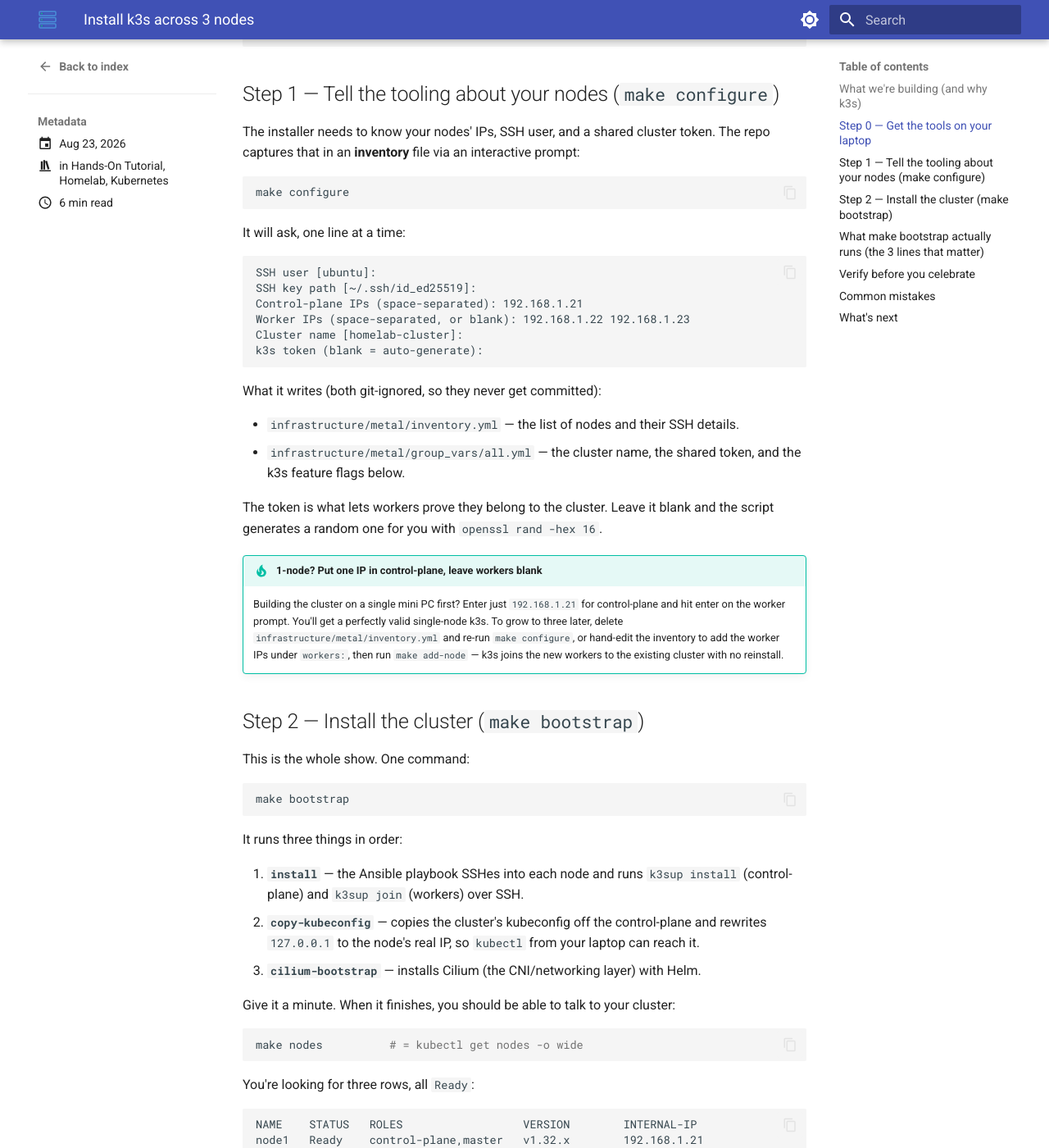
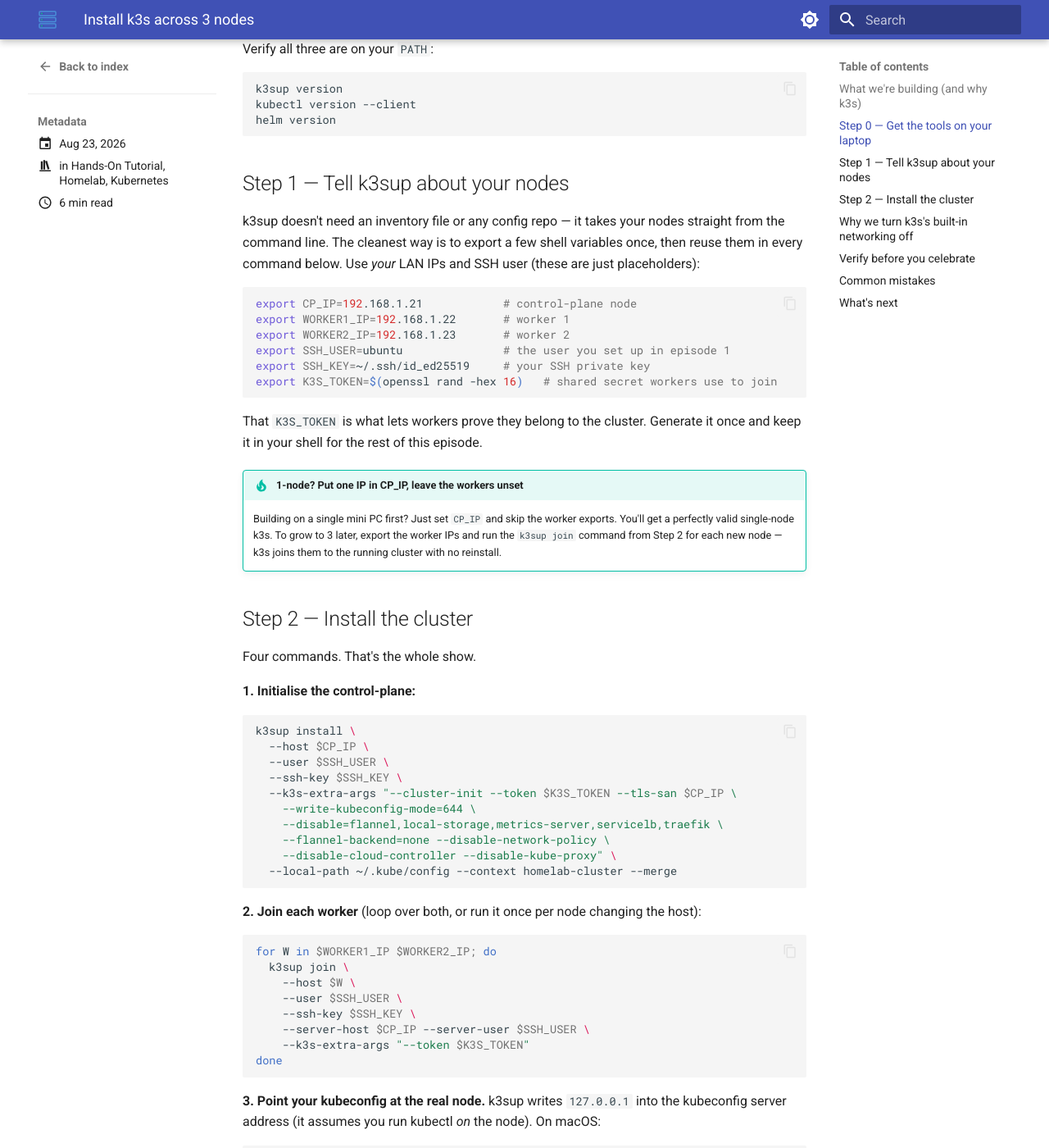
Before and after one commit to shubhamwagh/blog, an MkDocs documentation site: the page built from docs/posts/hands-on-ep2-install-k3s.md, in a window 1280 px wide and 1400 px high, scrolled down 1830 px. Shown: the whole window at 82% size. Built offline with MkDocs 1.6.1 and Material for MkDocs 9.7.7, drawn with Linux system fonts in a browser that asks for light colours; comment, search, counter and statistics services are not loaded; some of the changed text lies outside the part shown.

Commit message:
Fix ep2: remove make/homeops wrapper refs; use raw k3sup+kubectl+helm

````diff
--- a/docs/posts/hands-on-ep2-install-k3s.md
+++ b/docs/posts/hands-on-ep2-install-k3s.md
@@ -1,6 +1,6 @@
 ---
 date: 2026-08-23
-description: The moment the metal becomes a cluster — install k3s across 3 nodes with k3sup over SSH, grab a kubeconfig, and let Cilium take over networking. Makefile wrapper and raw commands shown side-by-side.
+description: The moment the metal becomes a cluster — install k3s across 3 nodes with k3sup over SSH, grab a kubeconfig, and let Cilium take over networking. Shown as raw, copy-pasteable commands — no private repo or Makefile required.
 categories:
   - Hands-On Tutorial
   - Homelab
@@ -72,20 +72,19 @@ API port (6443).
     [k3sup](https://github.com/alexellis/k3sup) is a little Go tool from Alex Ellis. You run it
     from your laptop; it SSHes into each node, installs k3s, and writes a `kubeconfig` back to
     you. It's the difference between "I clicked through a GUI on every node" and "one command
-    provisioned the whole cluster." The `make` commands below are just a friendly wrapper around
-    it.
+    provisioned the whole cluster." You'll run k3sup directly with its own flags below — no
+    wrapper or config repo needed.
 
 ## Step 0 — Get the tools on your laptop
 
-You need two things on your **control machine** (the laptop you SSH from): `k3sup` and `kubectl`.
-The repo pins exact versions with [mise](https://mise.jdx.dev) and install them via Homebrew:
+You need three small binaries on the **control machine** (the laptop you SSH from):
 
-```bash
-# from the homeops repo root
-make tools        # runs `brew bundle` + `mise install`
-```
+- `k3sup`  — SSHes into each node and installs k3s
+- `kubectl` — talks to the cluster
+- `helm`   — installs Cilium from its chart a little later
 
-If you're not on a Mac or don't use Homebrew, install them directly:
+Install them however you like (Homebrew, apt, a direct curl — it doesn't matter for the rest of
+this episode). The direct path that works everywhere:
 
 ```bash
 # k3sup
@@ -95,70 +94,105 @@ sudo install k3sup /usr/local/bin/
 # kubectl (Linux example; pick your arch)
 curl -LO "https://dl.k8s.io/release/$(curl -L -s https://dl.k8s.io/release/stable.txt)/bin/linux/amd64/kubectl"
 sudo install kubectl /usr/local/bin/
+
+# helm
+curl -fsSL https://raw.githubusercontent.com/helm/helm/main/scripts/get-helm-3 | bash
 ```
 
-Verify both are on your `PATH`:
+Verify all three are on your `PATH`:
 
 ```bash
 k3sup version
 kubectl version --client
+helm version
 ```
 
-## Step 1 — Tell the tooling about your nodes (`make configure`)
+## Step 1 — Tell k3sup about your nodes
 
-The installer needs to know your nodes' IPs, SSH user, and a shared cluster token. The repo
-captures that in an **inventory** file via an interactive prompt:
+k3sup doesn't need an inventory file or any config repo — it takes your nodes straight from the
+command line. The cleanest way is to export a few shell variables once, then reuse them in every
+command below. Use *your* LAN IPs and SSH user (these are just placeholders):
 
 ```bash
-make configure
+export CP_IP=192.168.1.21            # control-plane node
+export WORKER1_IP=192.168.1.22       # worker 1
+export WORKER2_IP=192.168.1.23       # worker 2
+export SSH_USER=ubuntu               # the user you set up in episode 1
+export SSH_KEY=~/.ssh/id_ed25519     # your SSH private key
+export K3S_TOKEN=$(openssl rand -hex 16)   # shared secret workers use to join
 ```
 
-It will ask, one line at a time:
+That `K3S_TOKEN` is what lets workers prove they belong to the cluster. Generate it once and keep
+it in your shell for the rest of this episode.
 
-```text
-SSH user [ubuntu]:
-SSH key path [~/.ssh/id_ed25519]:
-Control-plane IPs (space-separated): 192.168.1.21
-Worker IPs (space-separated, or blank): 192.168.1.22 192.168.1.23
-Cluster name [homelab-cluster]:
-k3s token (blank = auto-generate):
+!!! tip "1-node? Put one IP in CP_IP, leave the workers unset"
+    Building on a single mini PC first? Just set `CP_IP` and skip the worker exports. You'll get
+    a perfectly valid single-node k3s. To grow to 3 later, export the worker IPs and run the
+    `k3sup join` command from Step 2 for each new node — k3s joins them to the running cluster
+    with no reinstall.
+
+## Step 2 — Install the cluster
+
+Four commands. That's the whole show.
+
+**1. Initialise the control-plane:**
+
+```bash
+k3sup install \
+  --host $CP_IP \
+  --user $SSH_USER \
+  --ssh-key $SSH_KEY \
+  --k3s-extra-args "--cluster-init --token $K3S_TOKEN --tls-san $CP_IP \
+    --write-kubeconfig-mode=644 \
+    --disable=flannel,local-storage,metrics-server,servicelb,traefik \
+    --flannel-backend=none --disable-network-policy \
+    --disable-cloud-controller --disable-kube-proxy" \
+  --local-path ~/.kube/config --context homelab-cluster --merge
 ```
 
-What it writes (both git-ignored, so they never get committed):
-
-- `infrastructure/metal/inventory.yml` — the list of nodes and their SSH details.
-- `infrastructure/metal/group_vars/all.yml` — the cluster name, the shared token, and the
-  k3s feature flags below.
-
-The token is what lets workers prove they belong to the cluster. Leave it blank and the script
-generates a random one for you with `openssl rand -hex 16`.
-
-!!! tip "1-node? Put one IP in control-plane, leave workers blank"
-    Building the cluster on a single mini PC first? Enter just `192.168.1.21` for control-plane
-    and hit enter on the worker prompt. You'll get a perfectly valid single-node k3s. To grow to
-    three later, delete `infrastructure/metal/inventory.yml` and re-run `make configure`, or hand-edit the inventory to add the worker IPs under `workers:`, then run `make add-node` —
-    k3s joins the new workers to the existing cluster with no reinstall.
-
-## Step 2 — Install the cluster (`make bootstrap`)
-
-This is the whole show. One command:
+**2. Join each worker** (loop over both, or run it once per node changing the host):
 
 ```bash
-make bootstrap
+for W in $WORKER1_IP $WORKER2_IP; do
+  k3sup join \
+    --host $W \
+    --user $SSH_USER \
+    --ssh-key $SSH_KEY \
+    --server-host $CP_IP --server-user $SSH_USER \
+    --k3s-extra-args "--token $K3S_TOKEN"
+done
 ```
 
-It runs three things in order:
-
-1. **`install`** — the Ansible playbook SSHes into each node and runs `k3sup install` (control-plane)
-   and `k3sup join` (workers) over SSH.
-2. **`copy-kubeconfig`** — copies the cluster's kubeconfig off the control-plane and rewrites
-   `127.0.0.1` to the node's real IP, so `kubectl` from your laptop can reach it.
-3. **`cilium-bootstrap`** — installs Cilium (the CNI/networking layer) with Helm.
-
-Give it a minute. When it finishes, you should be able to talk to your cluster:
+**3. Point your kubeconfig at the real node.** k3sup writes `127.0.0.1` into the kubeconfig
+server address (it assumes you run kubectl *on* the node). On macOS:
 
 ```bash
-make nodes          # = kubectl get nodes -o wide
+sed -i '' "s/127.0.0.1/$CP_IP/g" ~/.kube/config
+```
+
+On Linux, drop the empty `''` argument:
+
+```bash
+sed -i "s/127.0.0.1/$CP_IP/g" ~/.kube/config
+```
+
+**4. Install Cilium** (the networking layer) with Helm:
+
+```bash
+helm repo add cilium https://helm.cilium.io/
+helm repo update
+helm install cilium cilium/cilium \
+  --namespace kube-system \
+  --set kubeProxyReplacement=true \
+  --set k8sServiceHost=$CP_IP \
+  --set k8sServicePort=6443 \
+  --set ipam.mode=cluster-pool
+```
+
+Give it a minute. Then confirm you can talk to the cluster:
+
+```bash
+kubectl get nodes -o wide
 ```
 
 You're looking for three rows, all `Ready`:
@@ -170,52 +204,27 @@ node2   Ready    <none>                 v1.32.x        192.168.1.22
 node3   Ready    <none>                 v1.32.x        192.168.1.23
 ```
 
-## What `make bootstrap` actually runs (the 3 lines that matter)
+## Why we turn k3s's built-in networking off
 
-The wrapper hides the details, but it helps to see what k3sup is really doing on each node.
-
-**Control-plane (init node):**
-
-```bash
-k3sup install \
-  --host 192.168.1.21 \
-  --user ubuntu \
-  --ssh-key ~/.ssh/id_ed25519 \
-  --k3s-extra-args '--cluster-init --token <TOKEN> --tls-san 192.168.1.21 \
-    --write-kubeconfig-mode=644 \
-    --disable=flannel,local-storage,metrics-server,servicelb,traefik \
-    --flannel-backend=none --disable-network-policy \
-    --disable-cloud-controller --disable-kube-proxy' \
-  --local-path ~/.kube/config --context homelab-cluster --merge
-```
-
-**Workers (join the control-plane):**
-
-```bash
-k3sup join \
-  --host 192.168.1.22 \
-  --user ubuntu \
-  --ssh-key ~/.ssh/id_ed25519 \
-  --server-host 192.168.1.21 \
-  --server-user ubuntu \
-  --k3s-extra-args '--token <TOKEN>'
-```
-
-Two flags deserve a callout, because they shape everything later:
+Two flags in that install command shape everything later, so they're worth a look:
 
 - **`--disable=flannel,...,traefik --disable-kube-proxy --flannel-backend=none`** — we *deliberately*
   turn k3s's built-in networking (flannel), service load-balancer, and ingress (traefik) **off**.
   Why? Because we're going to install **Cilium** as the networking layer and **Traefik** as the
   ingress later, and running two of everything causes fights. Starting clean is the point.
 - **`--cluster-init`** on the first control-plane — it tells k3s "you're the first server; others
-  will join you." (The repo always passes `--cluster-init` to the init node — including a single-node cluster — so you don't toggle anything.)
+  will join you." (We always pass `--cluster-init` to the init node — including a single-node
+  cluster — so you don't toggle anything.)
 
 !!! info "Going further: what Cilium actually does"
-    `cilium-bootstrap` installs Cilium with `kubeProxyReplacement=true` and eBPF-based masquerade.
-    In plain terms: Cilium handles pod networking, load-balancing, and network policy *in the
-    Linux kernel* instead of via kube-proxy's iptables rules. That's faster and lets us do fancy
-    things later (like giving a service a LAN IP). You don't need to understand eBPF today — just
-    know that `make bootstrap` wired it in so the cluster has working networking from minute one.
+    The `helm install cilium` above deploys Cilium with `kubeProxyReplacement=true` and eBPF-based
+    masquerade. In plain terms: Cilium handles pod networking, load-balancing, and network policy
+    *in the Linux kernel* instead of via kube-proxy's iptables rules. That's faster and lets us do
+    fancy things later (like giving a service a LAN IP). You don't need to understand eBPF today —
+    just know it wired the cluster's networking in from minute one. Episode 3 goes deeper.
+
+    (For reference: my own HomeOps repo wraps these exact steps in a `make bootstrap` target for
+    repeat, automated runs — but you don't need it; the raw commands above are everything.)
 
 ## Verify before you celebrate
 
@@ -231,17 +240,18 @@ A healthy cluster: 3 `Ready` nodes, and the `kube-system` / `cilium` pods all `R
 
 ## Common mistakes
 
-- **Wrong SSH key path in `make configure`** — if k3sup can't authenticate, the install hangs or
-  fails fast. Double-check the path it printed and that `ssh node1` works from your laptop first.
-- **Forgetting the worker IPs** — if you leave workers blank by accident, you get a 1-node cluster
-  and wonder why `kubectl get nodes` shows one row. Re-run `make configure` (delete the inventory
-  it wrote, or hand-edit it) and `make add-node`.
+- **Wrong SSH key path** — if k3sup can't authenticate, the install hangs or fails fast.
+  Double-check `SSH_KEY` points at a key whose public half is on every node, and that
+  `ssh -i $SSH_KEY $SSH_USER@$CP_IP` works from your laptop first.
+- **Forgetting the worker IPs** — if you leave the workers unset by accident, you get a 1-node
+  cluster and wonder why `kubectl get nodes` shows one row. Just export the worker IPs and run
+  the `k3sup join` loop from Step 2 for the missing nodes.
 - **Nodes not `Ready`** — 9 times out of 10 this is the OS baseline from the previous post:
   missing iSCSI (Longhorn will complain later, not now), or the host firewall fighting Cilium.
   Re-check ep1's Step 3.
-- **Two networking stacks** — if you ever re-run bootstrap without the `--disable` flags, you'll
-  have flannel *and* Cilium both trying to own pod networking. That's a world of packet loss. The
-  repo's flags already disable flannel, so don't add it back.
+- **Two networking stacks** — if you ever re-run the install without the `--disable` flags, you'll
+  have flannel *and* Cilium both trying to own pod networking. That's a world of packet loss.
+  Keep the `--disable` flags as shown.
 
 ## What's next
 
````
